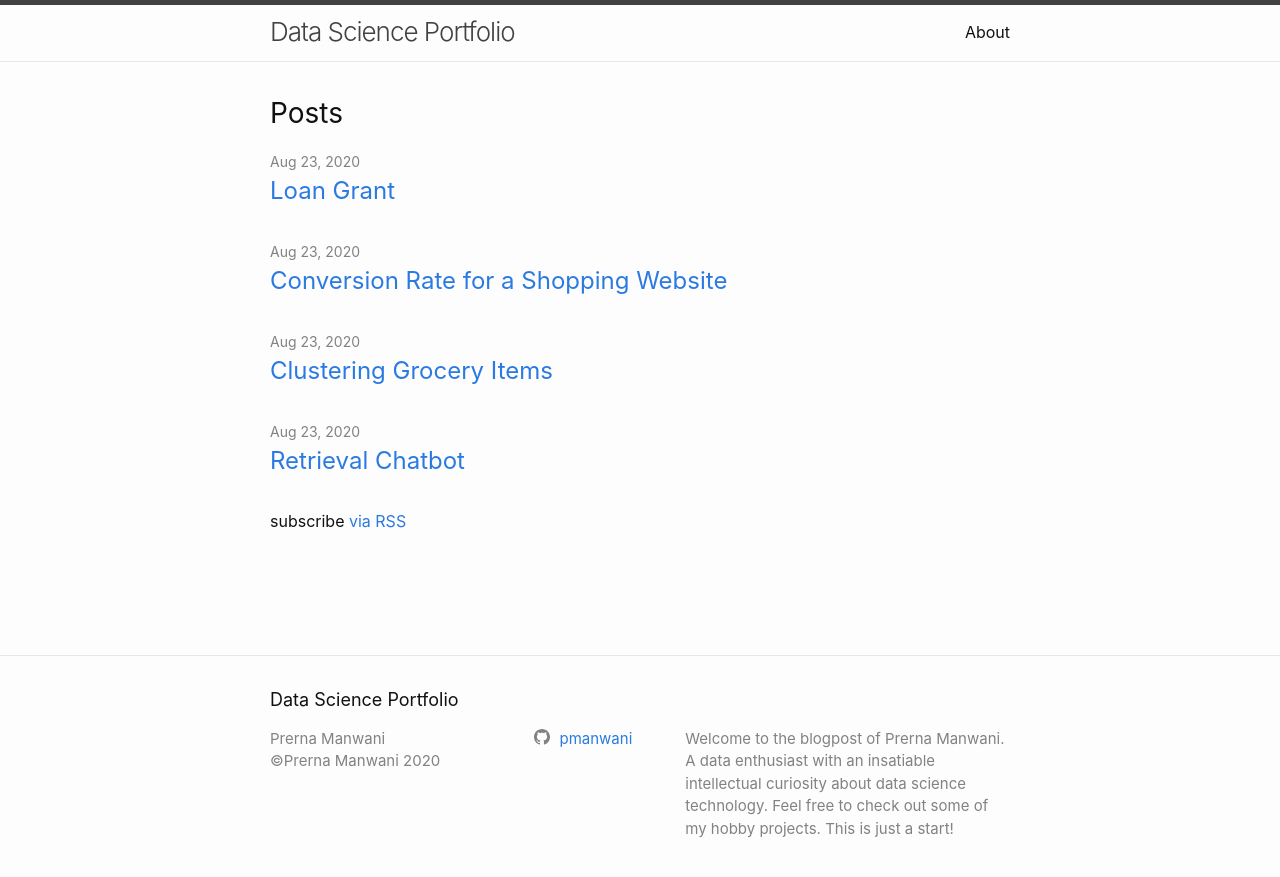
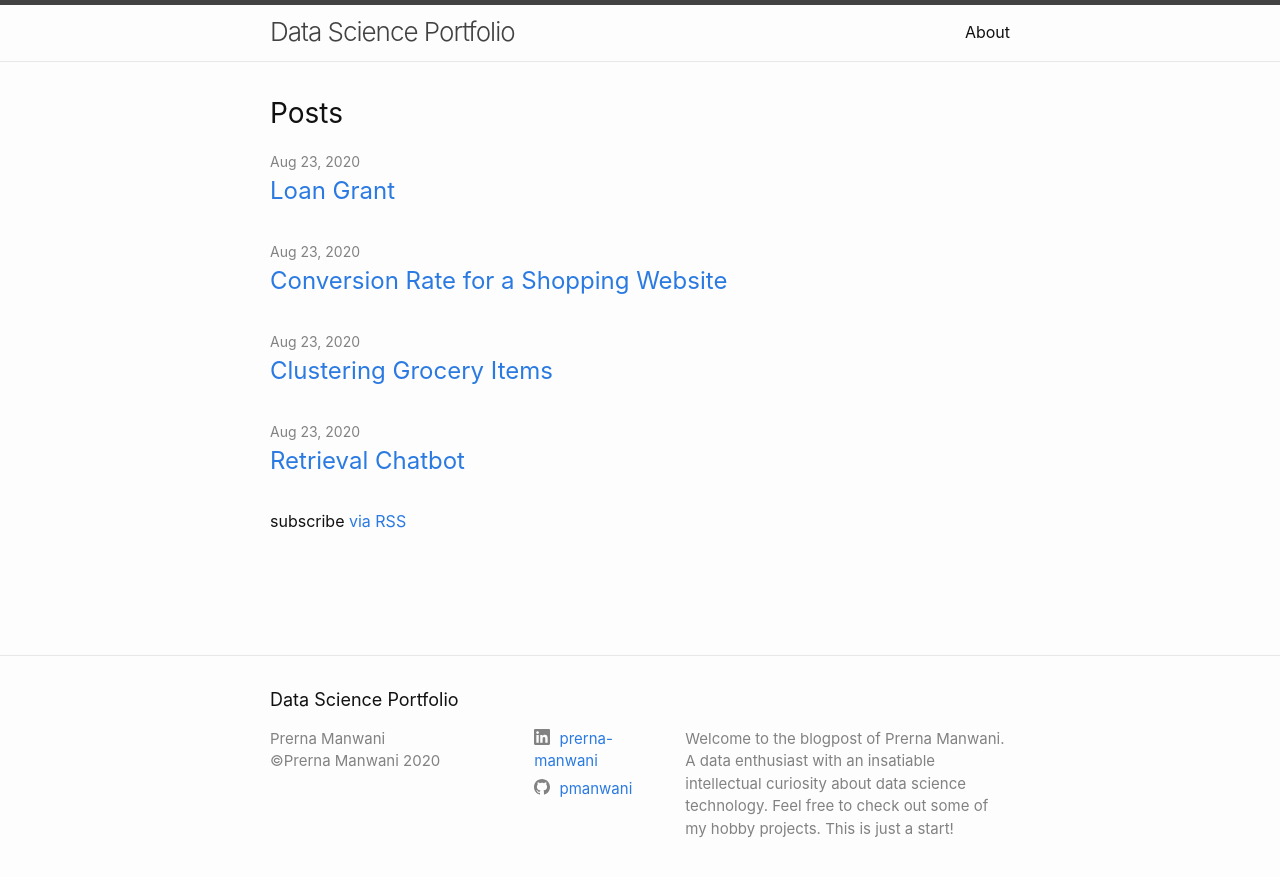
Before and after one commit to pmanwani/pmanwani.github.io, a Jekyll site: the page built from index.md, in a window 1280 px wide. Shown: the top 877 px of the page. Built offline with Jekyll 4.4.1, drawn with Linux system fonts in a browser that asks for light colours.

Commit message:
added linkedin

```diff
--- a/_config.yml
+++ b/_config.yml
@@ -26,6 +26,7 @@ baseurl: "/test-repo" # the subpath of your site, e.g. /blog
 url: "https://pmanwani.github.io" # the base hostname & protocol for your site, e.g. http://example.com
 github_username:  pmanwani
 author: Prerna Manwani
+linkedin_username: prerna-manwani
 copyright: Prerna Manwani
 
 
--- a/_includes/social.html
+++ b/_includes/social.html
@@ -1,10 +1,10 @@
 <ul class="social-media-list">
+  {%- if site.linkedin_username -%}<li><a href="https://www.linkedin.com/in/{{ site.linkedin_username| cgi_escape | escape }}"><svg class="svg-icon"><use xlink:href="{{ '/assets/minima-social-icons.svg#linkedin' | relative_url }}"></use></svg> <span class="username">{{ site.linkedin_username| escape }}</span></a></li>{%- endif -%}
   {%- if site.dribbble_username -%}<li><a href="https://dribbble.com/{{ site.dribbble_username| cgi_escape | escape }}"><svg class="svg-icon"><use xlink:href="{{ '/assets/minima-social-icons.svg#dribbble' | relative_url }}"></use></svg> <span class="username">{{ site.dribbble_username| escape }}</span></a></li>{%- endif -%}
   {%- if site.facebook_username -%}<li><a href="https://www.facebook.com/{{ site.facebook_username| cgi_escape | escape }}"><svg class="svg-icon"><use xlink:href="{{ '/assets/minima-social-icons.svg#facebook' | relative_url }}"></use></svg> <span class="username">{{ site.facebook_username| escape }}</span></a></li>{%- endif -%}
   {%- if site.flickr_username -%}<li><a href="https://www.flickr.com/photos/{{ site.flickr_username| cgi_escape | escape }}"><svg class="svg-icon"><use xlink:href="{{ '/assets/minima-social-icons.svg#flickr' | relative_url }}"></use></svg> <span class="username">{{ site.flickr_username| escape }}</span></a></li>{%- endif -%}
   {%- if site.github_username -%}<li><a href="https://github.com/{{ site.github_username| cgi_escape | escape }}"><svg class="svg-icon"><use xlink:href="{{ '/assets/minima-social-icons.svg#github' | relative_url }}"></use></svg> <span class="username">{{ site.github_username| escape }}</span></a></li>{%- endif -%}
   {%- if site.instagram_username -%}<li><a href="https://instagram.com/{{ site.instagram_username| cgi_escape | escape }}"><svg class="svg-icon"><use xlink:href="{{ '/assets/minima-social-icons.svg#instagram' | relative_url }}"></use></svg> <span class="username">{{ site.instagram_username| escape }}</span></a></li>{%- endif -%}
-  {%- if site.linkedin_username -%}<li><a href="https://www.linkedin.com/in/{{ site.linkedin_username| cgi_escape | escape }}"><svg class="svg-icon"><use xlink:href="{{ '/assets/minima-social-icons.svg#linkedin' | relative_url }}"></use></svg> <span class="username">{{ site.linkedin_username| escape }}</span></a></li>{%- endif -%}
   {%- if site.pinterest_username -%}<li><a href="https://www.pinterest.com/{{ site.pinterest_username| cgi_escape | escape }}"><svg class="svg-icon"><use xlink:href="{{ '/assets/minima-social-icons.svg#pinterest' | relative_url }}"></use></svg> <span class="username">{{ site.pinterest_username| escape }}</span></a></li>{%- endif -%}
   {%- for mst in site.mastodon -%}{%- if mst.username and mst.instance -%}<li><a href="https://{{ mst.instance| cgi_escape | escape}}/@{{mst.username}}"><svg class="svg-icon"><use xlink:href="{{ '/assets/minima-social-icons.svg#mastodon' | relative_url }}"></use></svg> <span class="username">{{ mst.username|escape }}</span></a></li>{%- endif -%}{%- endfor -%}
   {%- if site.twitter_username -%}<li><a href="https://www.twitter.com/{{ site.twitter_username| cgi_escape | escape }}"><svg class="svg-icon"><use xlink:href="{{ '/assets/minima-social-icons.svg#twitter' | relative_url }}"></use></svg> <span class="username">{{ site.twitter_username| escape }}</span></a></li>{%- endif -%}
```
